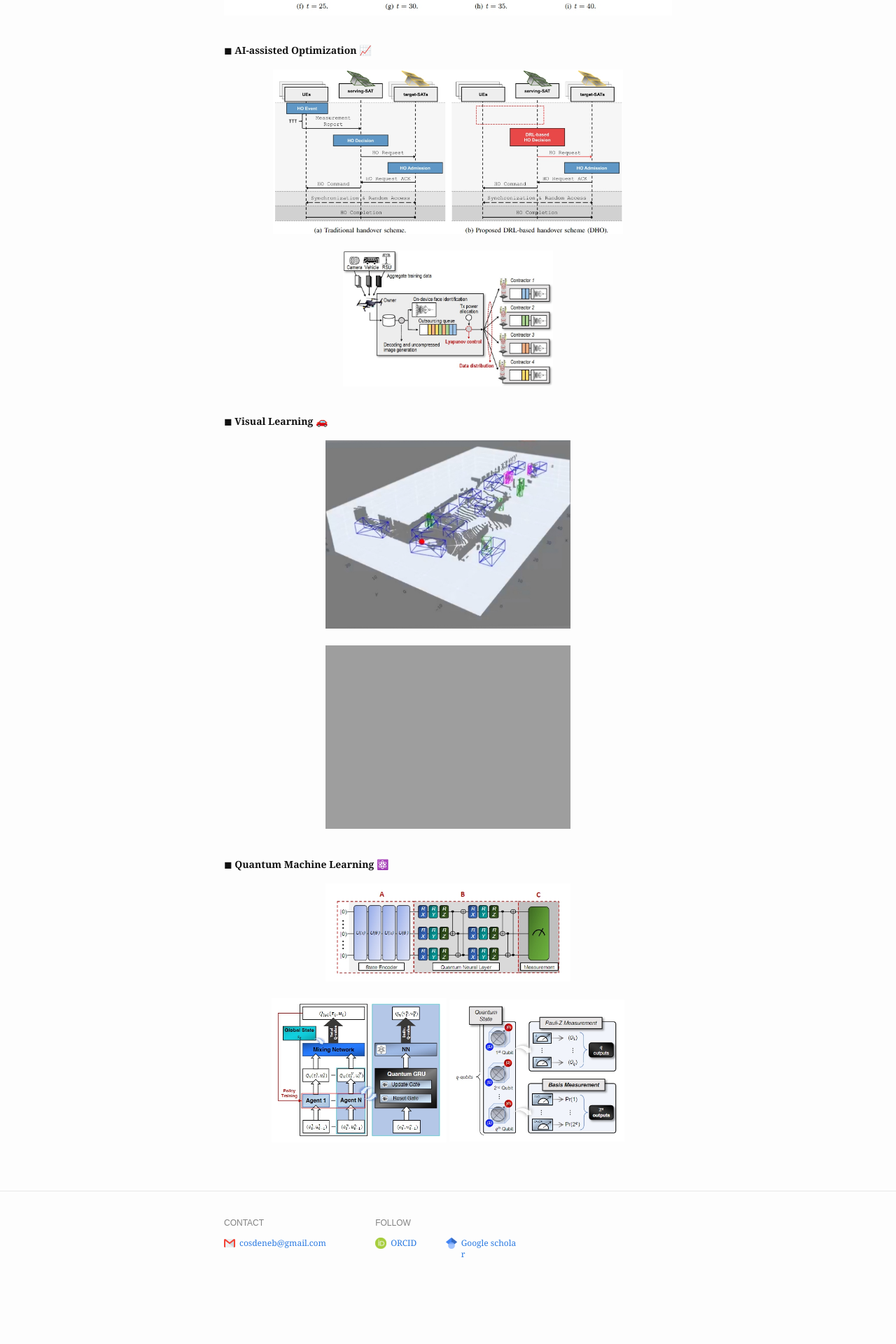
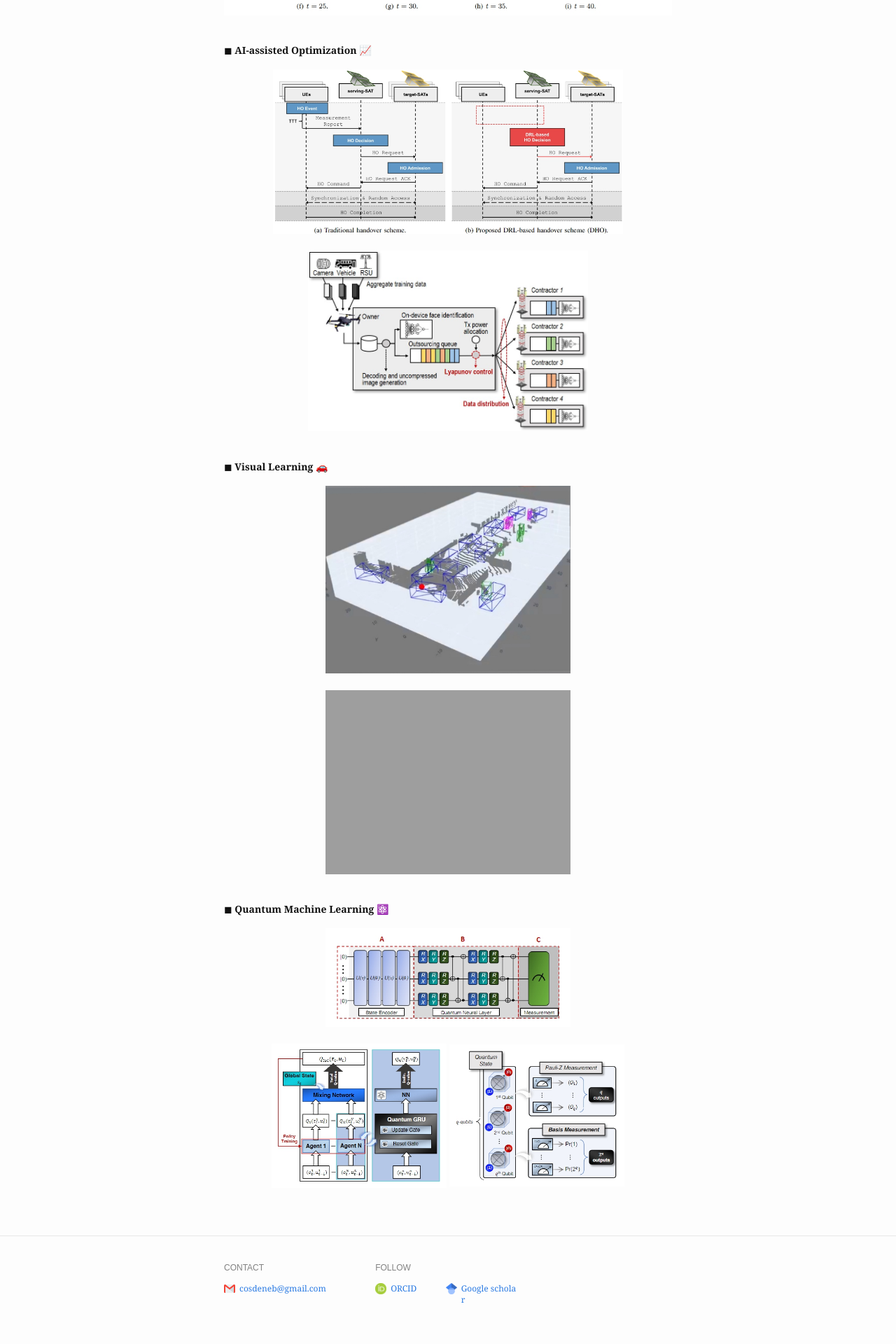
Before and after one commit to cosdeneb/cosdeneb.github.io, a Jekyll site: the page built from index.md, in a window 1280 px wide. Shown: the part 2114-4034 px from the top of the page at 70% size. Built offline with Jekyll 4.4.1, drawn with Linux system fonts in a browser that asks for light colours; before the commit the page ends 3969 px from its top, so only the background shows below that.

Commit message:
Update index.md

```diff
--- a/index.md
+++ b/index.md
@@ -76,7 +76,7 @@
   </div>
   <br/>
   <div style="text-align : center;">
-    <img src="{{ "/assets/img/paper/two_stage.jpg" | absolute_url }}" width=300 class="post-pic" style="border: none; outline: none; margin: 0 auto; display: block;"/>
+    <img src="{{ "/assets/img/paper/two_stage.jpg" | absolute_url }}" width=400 class="post-pic" style="border: none; outline: none; margin: 0 auto; display: block;"/>
   </div>
   <br/>
 </p>
```
